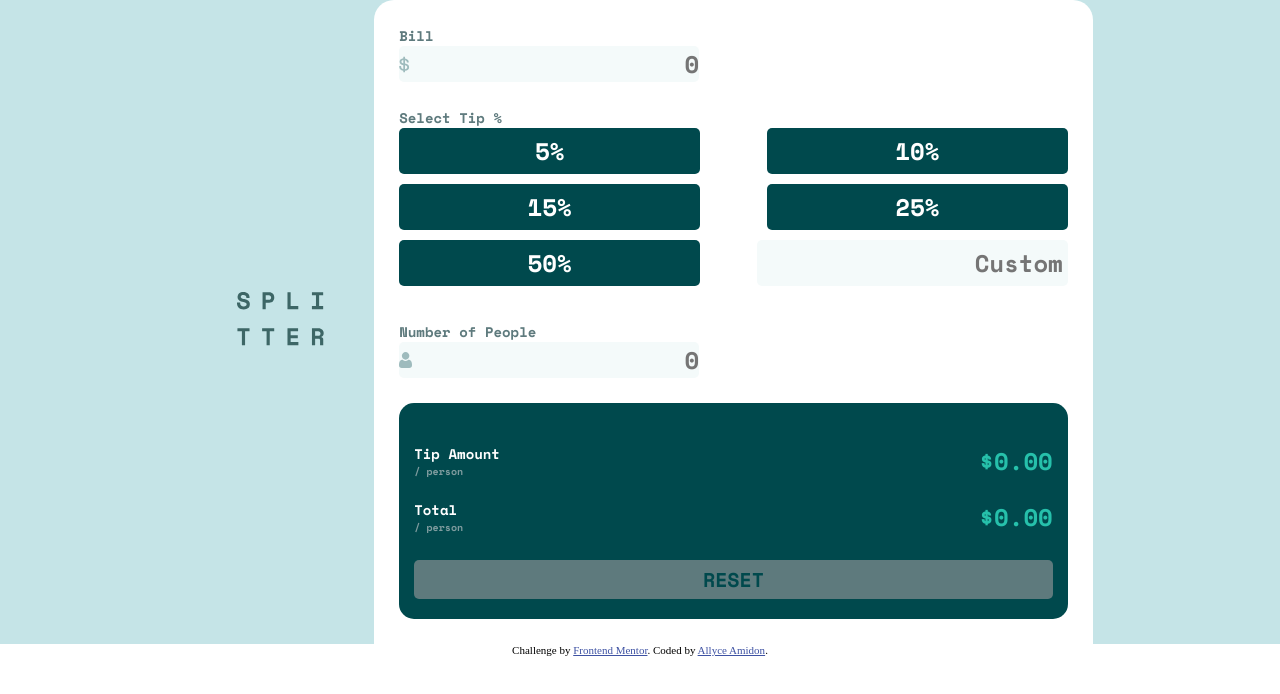
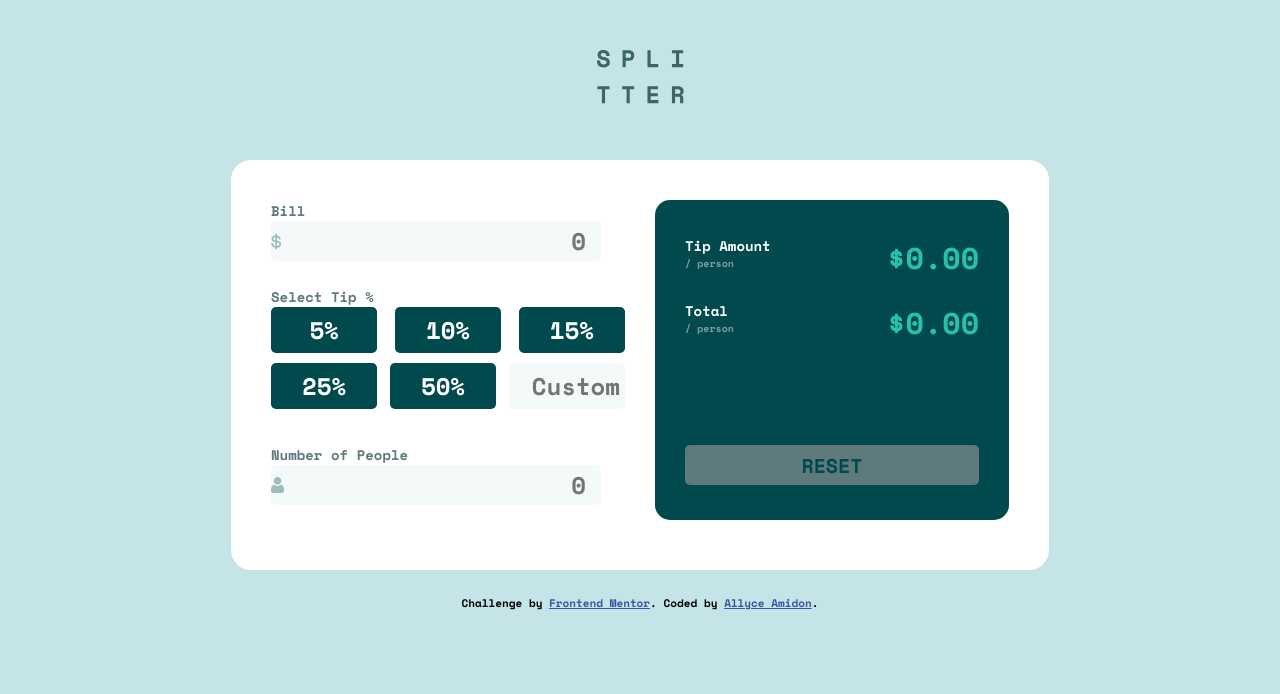
Before and after one commit to amidona/tip-calculator-app-fm, a plain HTML site: page index.html in a window 1280 px wide. Drawn offline with nearby package versions, Linux system fonts and the light colour scheme.

Commit message:
Wrote CSS media queries

```diff
--- a/index.html
+++ b/index.html
@@ -23,6 +23,7 @@
             </figure>
         </header>
         <div class="main">
+            <div id="inputs">
                 <div id="bill">
                     <h1>Bill</h1>
                     <input type="text" id="bill-total" placeholder="0">
@@ -40,7 +41,10 @@
                     <h1>Number of People</h1>
                     <input type="text" id="people-total" placeholder="0">
                 </div>
+            </div>
+            <div id="outputs">
                 <div id="total-box">
+                    <div id="output-totals">
                         <div id="tip-per-person">
                             <div class="text">
                                 <h1>Tip Amount</h1>
@@ -59,7 +63,9 @@
                                 <h2 class="totals" id="total-owed">$0.00</h2>
                             </div>
                         </div>
+                    </div>
                     <button id="reset">reset</button>
+                </div>
             </div>
         </div>
     </div>
--- a/style/style.css
+++ b/style/style.css
@@ -4,9 +4,12 @@
     padding: 0;
 }
 
-.content {
+body {
     background: hsl(185, 41%, 84%);
     font-family: 'Space Mono', monospace;
+}
+
+.content {
     display: flex;
     flex-wrap: wrap;
     justify-content: center;
@@ -18,6 +21,7 @@ button {
     font-size: 24px;
     border: none;
     border-radius: 5px;
+    cursor: pointer;
 }
 
 input[type=text] {
@@ -34,18 +38,17 @@ header {
     justify-content: center;
     align-items: center;
     padding: 50px;
+    width: 100%;
 }
 
 /****** MAIN BODY ******/
 .main {
     background: white;
     padding: 25px;
-    border-top-right-radius: 20px;
-    border-top-left-radius: 20px;
-    justify-content: center;
+    border-radius: 20px;
 }
 
-.main>* {
+#inputs>* {
     padding-bottom: 25px;
 }
 
@@ -57,6 +60,7 @@ h1 {
 /** BILL SECTION **/
 #bill-total {
     background-image: url(../images/icon-dollar.svg);
+    padding: 2px 15px;
 }
 
 /** TIP SECTION **/
@@ -84,6 +88,7 @@ h1 {
 /** PEOPLE SECTION **/
 #people-total {
     background-image: url(../images/icon-person.svg);
+    padding: 2px 15px;
 }
 
 /** TOTALS SECTION **/
@@ -134,6 +139,10 @@ h1 {
 
 
 /****** FOOTER ******/
+footer {
+    padding: 25px;
+}
+
 .attribution {
     font-size: 11px;
     text-align: center;
@@ -142,3 +151,62 @@ h1 {
 .attribution a {
     color: hsl(228, 45%, 44%);
 }
+
+/********************************** TABLET STYLES ***************************************/
+@media (min-width: 768px) {
+    .main {
+        display: flex;
+        flex-wrap: nowrap;
+        justify-content: space-between;
+        width: 90%;
+    }
+
+    #inputs,
+    #outputs {
+        width: 50%;
+        padding: 15px;
+    }
+
+    .tip {
+        width: 30%;
+    }
+
+    #total-box {
+        height: calc(100% - 50px);
+        align-content: space-between;
+    }
+
+    #total-box h2 {
+        font-size: 30px;
+    }
+
+    #output-totals {
+        margin: 15px;
+    }
+
+    #tip-per-person {
+        margin: 0;
+    }
+
+    #total-per-person {
+        margin-top: 20px;
+    }
+
+    #reset {
+        height: 40px;
+        margin: 15px;
+    }
+
+}
+
+/********************************** DESKTOP STYLES ***************************************/
+@media (min-width: 1200px) {
+    /* .content {
+        max-width: 1440px;
+    } */
+
+    .main {
+        width: 60%;
+    }
+
+}
```
Lines whose indentation alone changed are shown as unchanged.
